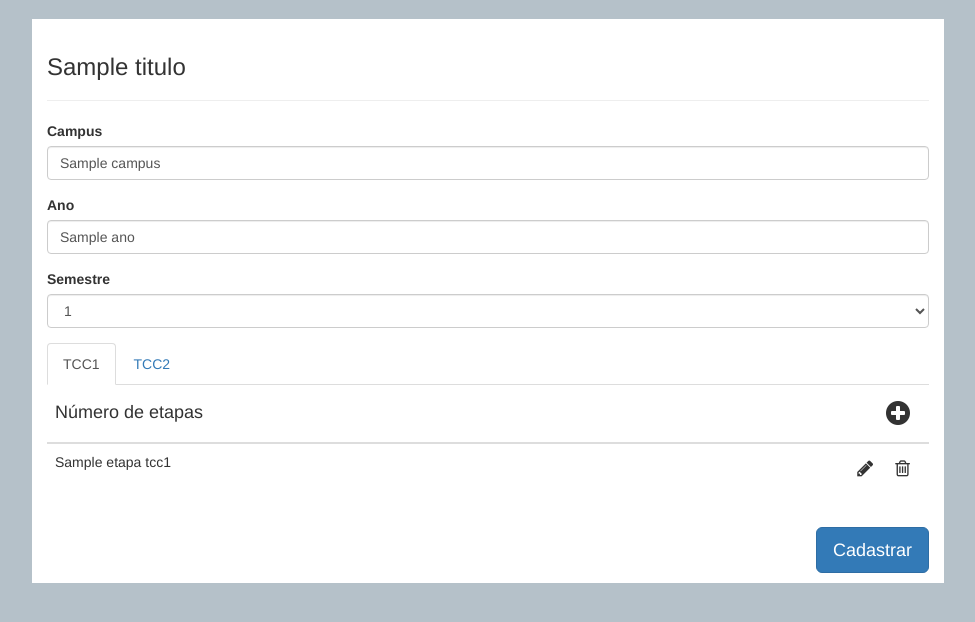
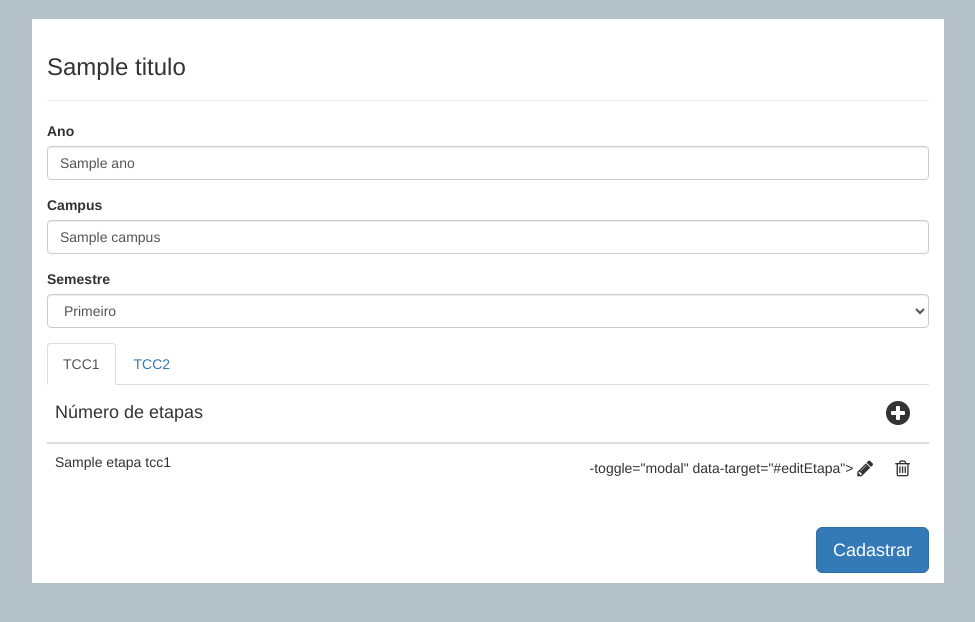
Before and after one commit to julianivn/sistemaTCC, a PHP site: template src/SistemaTCC/View/semestre/formulario.twig in a window 1280 px wide. Shown: the part 81-703 px from the top of the page, without its empty margins (152-1127 px from the left). Run offline with PHP 8.4, Linux system fonts and the light colour scheme; the template is opened without the code that fills it: most values are stand-ins (such as "Sample title", 1, 10 or a date in 2020); some libraries are stand-ins or nearby versions.

Commit message:
atualização de formulario

```diff
--- a/src/SistemaTCC/Controller/SemestreController.php
+++ b/src/SistemaTCC/Controller/SemestreController.php
@@ -64,8 +64,8 @@ class SemestreController {
     public function add(Application $app, Request $request) {
         $dados = [
             'nome'       => $request->get('nome'),
-            'dataInicio' => $request->get('dataInicio'),
-            'dataFim'    => $request->get('dataFim'),
+            'dataInicio' => $request->get(''),
+            'dataFim'    => $request->get(''),
             'tipo'       => $request->get('tipo'),
             'campus'     => $request->get('campus'),
         ];
--- a/src/SistemaTCC/View/semestre/formulario.twig
+++ b/src/SistemaTCC/View/semestre/formulario.twig
@@ -11,19 +11,20 @@
 		{% if id is defined %}
 			<input type="hidden" name="id" value="{{ id }}" id="id-semestre"/>
 		{% endif %}
+
+		<div class="form-group">
+			<label for="ano">Ano</label>
+			<input type="text" class="form-control " id="ano" placeholder="Ex.: 2016" maxlength="4" value="{{ values.ano }}">
+		</div>
 		<div class="form-group">
 			<label for="Campus">Campus</label>
 			<input type="text" class="form-control" id="campus" placeholder="Ex.: Gravataí" value="{{ values.campus }}">
 		</div>
 		<div class="form-group">
-			<label for="ano">Ano</label>
-			<input type="text" class="form-control " id="ano" placeholder="Ex.: 2016" maxlength="4" value="{{ values.ano }}">
-		</div>
-		<div class="form-group">
 			<label for="semestre">Semestre</label>
 			<select class="form-control" id="semestre">
-				<option value="1" {{ values.semestre == 1 ? 'selected' : '' }}>1</option>
-				<option value="2" {{ values.semestre == 2 ? 'selected' : '' }}>2</option>
+				<option value="1" {{ values.semestre == 1 ? 'selected' : '' }}>Primeiro</option>
+				<option value="2" {{ values.semestre == 2 ? 'selected' : '' }}>Segundo</option>
 			</select>
 		</div>
 		<div id="container-etapas-js" class="form-group content-etapas">
@@ -57,9 +58,9 @@
 											<button type="button" name="excluir etapa" class="btn-header-tabs btn-excluir-etapa pull-right">
 												<i class="fa fa-trash-o fa-lg" aria-hidden="true"></i>
 											</button>
-											<button type="button" name="editar etapa" class="btn-header-tabs btn-editar-etapa pull-right" data-toggle="modal" data-target="#editEtapa">
+											<button type="button" name="editar etapa" class="btn-header-tabs btn-editar-etapa pull-right" data
+											</button>-toggle="modal" data-target="#editEtapa">
 												<i class="fa fa-pencil fa-lg" aria-hidden="true"></i>
-											</button>
 										</td>
 									</tr>
 								{% endfor %}
--- a/src/SistemaTCC/View/tcc/listar.twig
+++ b/src/SistemaTCC/View/tcc/listar.twig
@@ -19,8 +19,6 @@
               <th>Título</th>
               <th>Aluno</th>
               <th>Semestre</th>
-              <th>Editar</th>
-              <th>Excluir</th>
             </tr>
         </thead>
         <tbody id="lista-js">
```
Also changed, not shown: src/SistemaTCC/View/semestre/listar.twig (+6 -8 lines).
